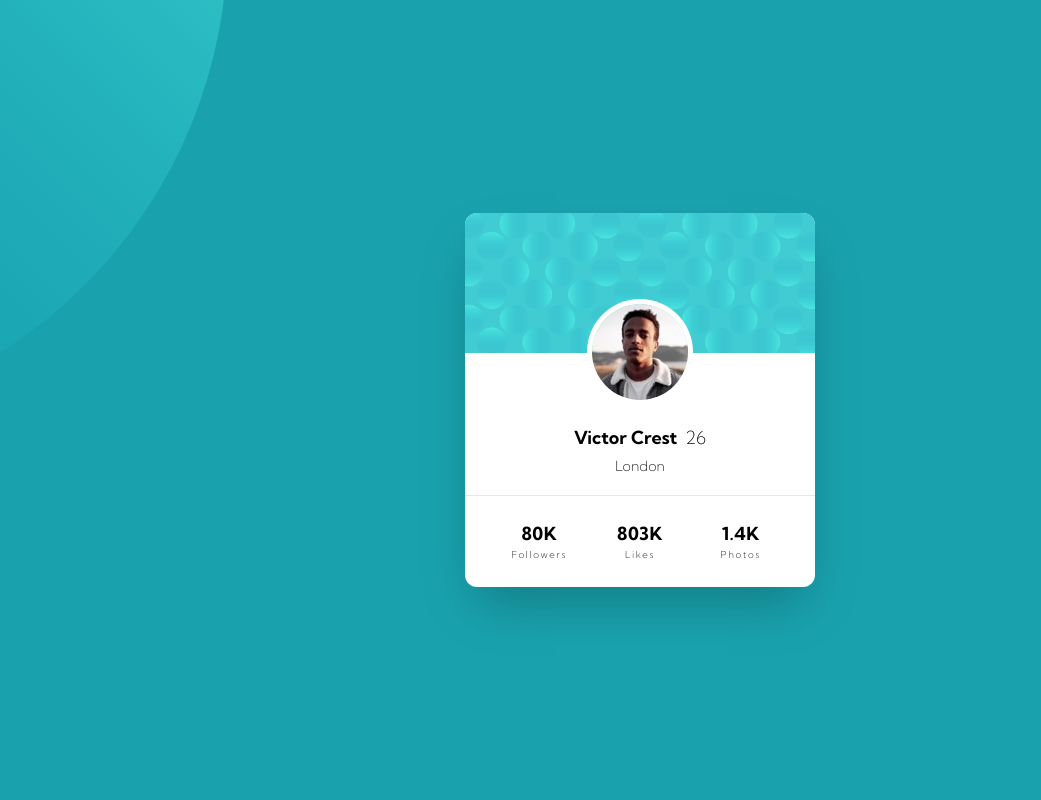
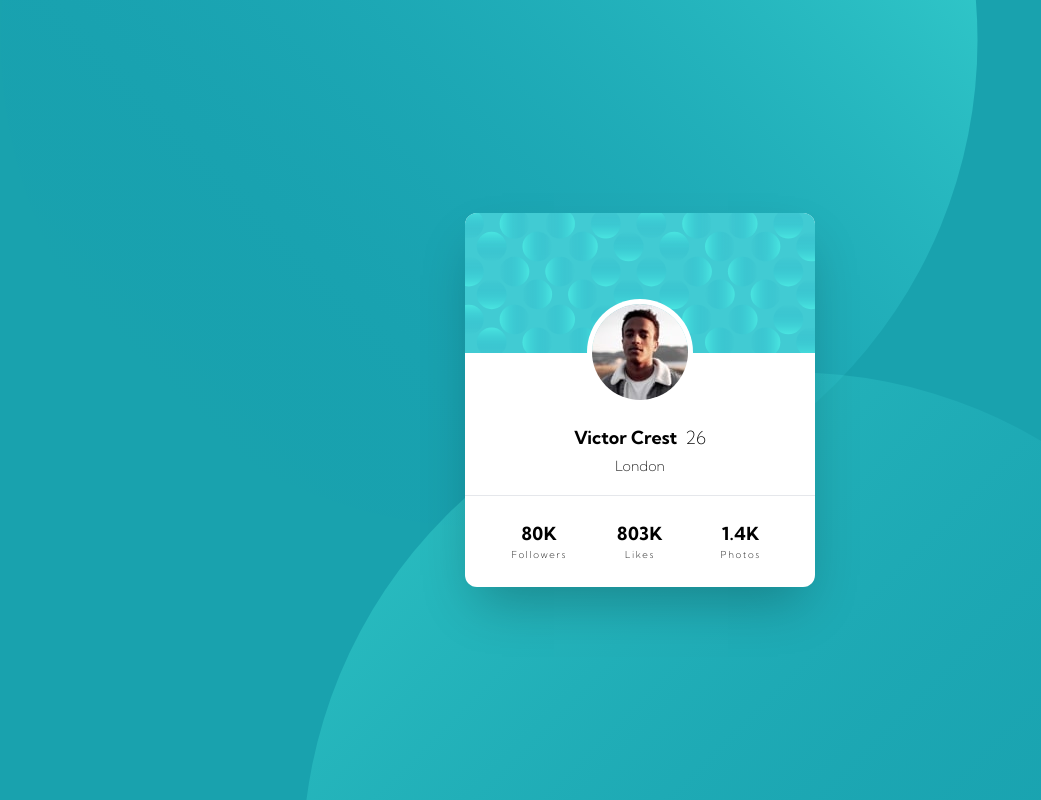
Before and after one commit to IMHidayat/profile_card_component, a React (Vite) app: page / in a window 1280 px wide. Shown: the whole page, without its empty margins (0-1041 px from the left). Built offline with nearby package versions, Linux system fonts and the light colour scheme.

Commit message:
FIX BACKGROUND

```diff
--- a/src/sass/home.scss
+++ b/src/sass/home.scss
@@ -4,9 +4,15 @@ main {
   @apply bg-no-repeat;
   background-image: url("../assets/bg-pattern-bottom.svg"), url("../assets/bg-pattern-top.svg");
   background-position: bottom -550px right -750px, top -550px left -750px;
+  @media (min-width: 1024px) {
+    background-position: bottom -250px right -450px, top -550px left -750px;
+  }
+  @media (min-width: 1280px) {
+    background-position: bottom -550px right -0px, top -450px left -0px;
+  }
 
   .CARD_PROFILE {
-    @apply m-auto md:w-[350px];
+    @apply m-auto max-w-[350px];
     @apply shadow-2xl overflow-hidden rounded-xl;
     @apply bg-base-100;
     .card-header {
```
